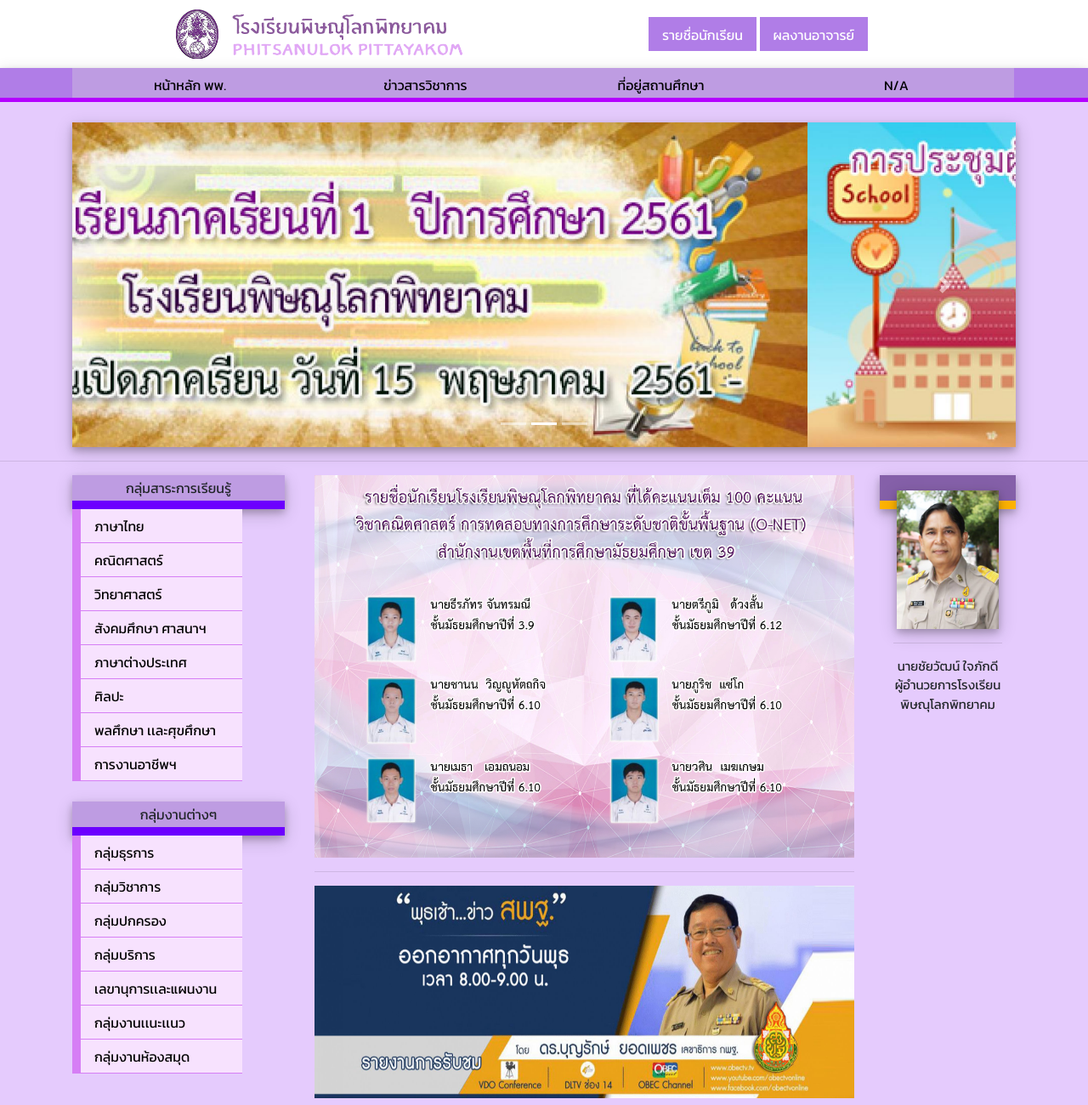
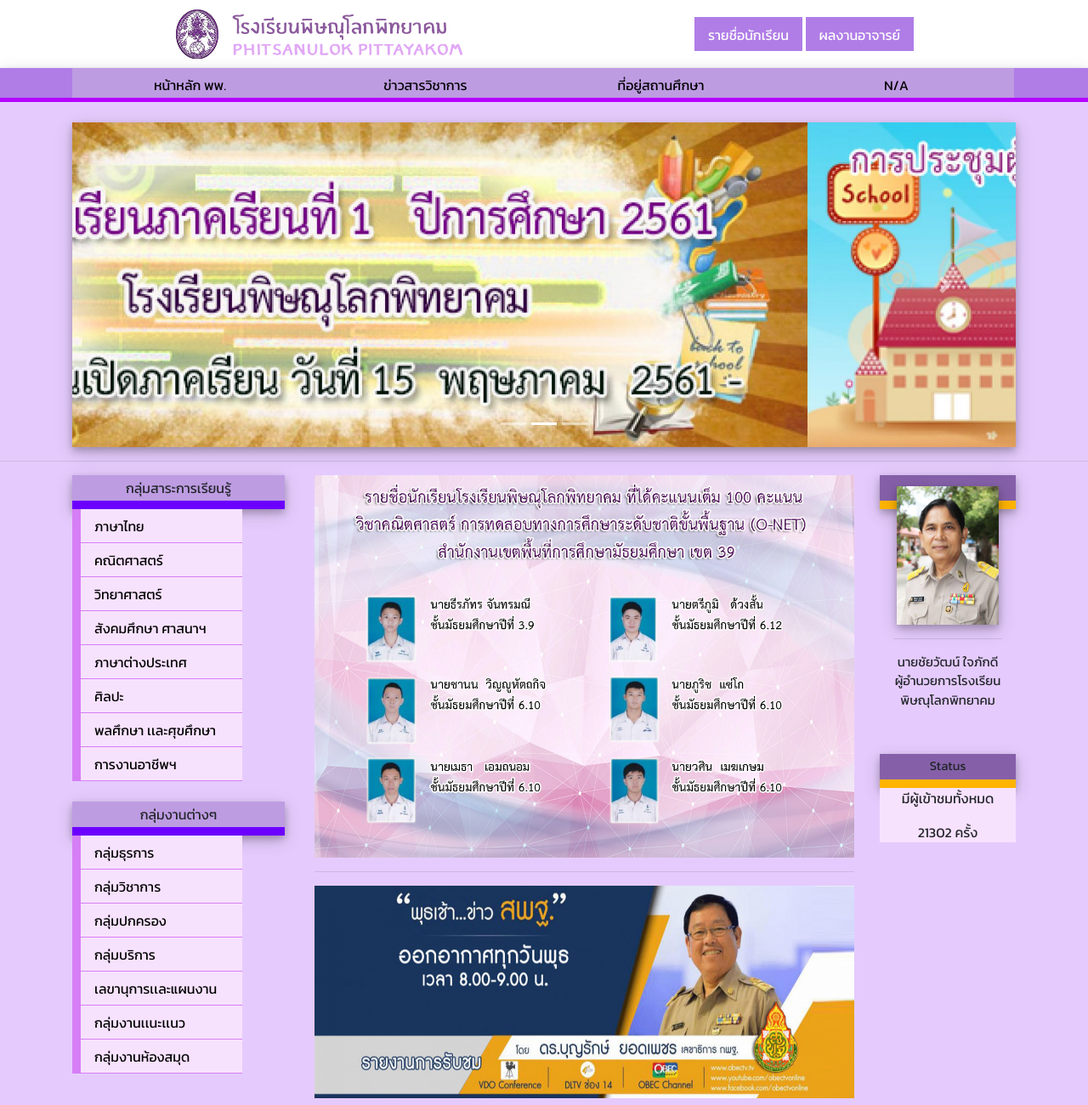
Before and after one commit to JongrakAomsin/PPWebsite, a plain HTML site: page index.html in a window 1280 px wide. Shown: the top 1300 px of the page at 85% size. Drawn offline with nearby package versions, Linux system fonts and the light colour scheme.

Commit message:
add status

```diff
--- a/index.html
+++ b/index.html
@@ -158,30 +158,18 @@
 
             </center>
           </div>
-          <br>
-          <!-- <div class="panel-h-right">
+          <div class="droper">
+            <div class="panel-h-right">
+              Status
+            </div>
+            <div class="panel-b-right">
+              <center>
+                <p>มีผู้เข้าชมทั้งหมด</p>
+                <p>21302 ครั้ง</p>
+             </center>
+            </div>
 
           </div>
-          <div class="panel-b-right">
-           <center>
-                <img src="img/radkidja.jpg">
-                <br>
-                <img src="img/bansavn.jpg">
-                <br>
-                <img src="img/banstem.jpg">
-                <br>
-                <img src="img/give.jpg">
-                <br>
-                <img src="img/historypp.jpg">
-                <br>
-                <img src="img/lms.jpg">
-                <br>
-                <img src="img/rdserver.jpg">
-                <br>
-                <img src="img/secretary.jpg">
-                <br>
-            </center>
-          </div> -->
         </div>
       </div>
     </div>
--- a/pp.css
+++ b/pp.css
@@ -26,7 +26,7 @@
 }
 
 .listname {
-    padding-left: 20%;
+    padding-left: 30%;
     padding-top: 20px;
 }
 
@@ -157,7 +157,7 @@
 .panel-h-right {
     background-color: #8560a9;
     text-align: center;
-    padding: 8px 16px;
+    padding: 3px 16px;
     width: 160px;
     height: 40px;
     box-shadow: 0 4px 8px 0 rgba(0, 0, 0, 0.2), 0 6px 20px 0 rgba(0, 0, 0, 0.19);
@@ -237,3 +237,7 @@ li a:hover:not(.active) {
 .dropdown:hover .dropbtn {
     background-color: #3e8e41;
 }
+
+.droper {
+    padding-top: 180%;
+}
```
